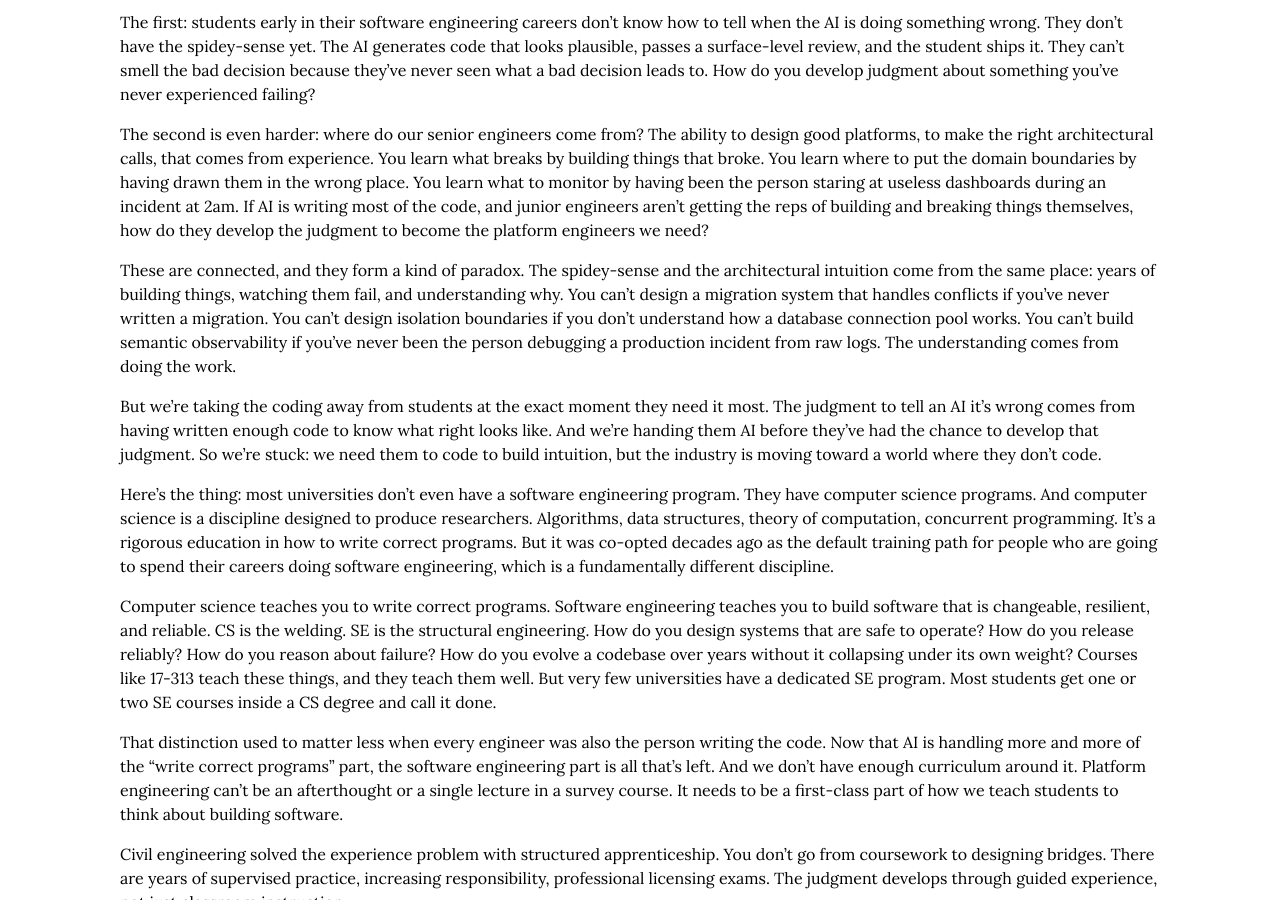
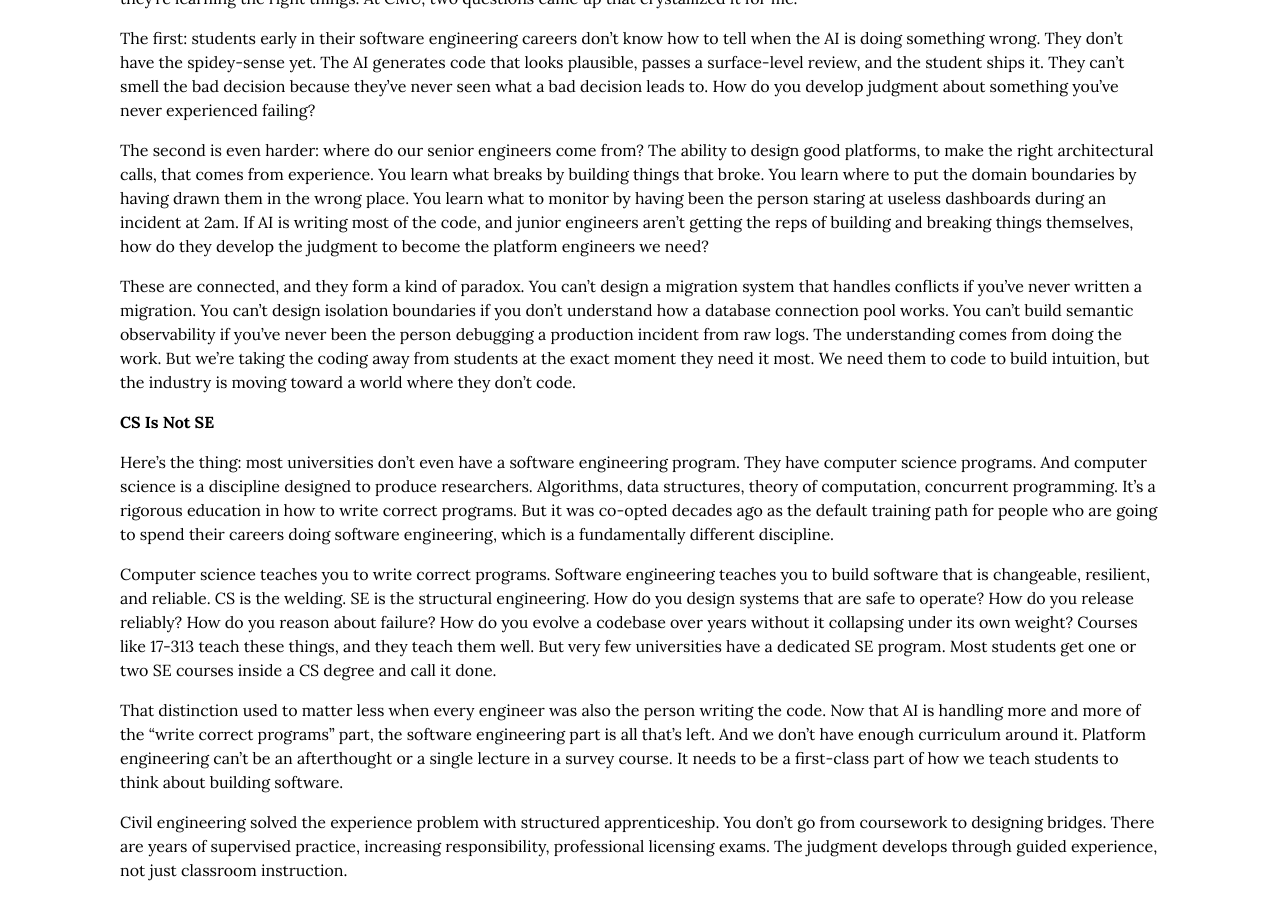
Before and after one commit to cmeiklejohn/cmeiklejohn.github.io, a Jekyll site: the page built from _posts/2026-04-01-software-engineering-is-becoming-civil-engineering.markdown, in a window 1280 px wide and 900 px high, scrolled down 1946 px. Built offline with Jekyll 4.4.1, drawn with Linux system fonts in a browser that asks for light colours; some web fonts are replaced; some of the changed text lies outside the part shown.

Commit message:
Tighten: break opening, cut filler, merge paradox, split long section
- Break opening into two paragraphs for pacing
- Cut "The analogy goes deeper than I expected"
- Cut "That's the point" from material spec
- Merge repeated paradox into one tighter paragraph
- Split "The Hard Questions" into two sections, new "CS Is Not SE"

https://claude.ai/code/session_018mjBVoMgWwm8eLhnnMXsGy

```diff
--- a/_posts/2026-04-01-software-engineering-is-becoming-civil-engineering.markdown
+++ b/_posts/2026-04-01-software-engineering-is-becoming-civil-engineering.markdown
@@ -6,7 +6,9 @@ group: ai
 categories: ai engineering
 ---
 
-I gave a guest lecture on AI in [Michael Hilton's](https://www.cs.cmu.edu/~mhilton/) Foundations of Software Engineering course ([CMU 17-313](https://cmu-313.github.io)) today. One of my favorite things about lecturing is the conversations that happen afterward, the ones that go in directions nobody planned. This one hasn't left my head: software engineering is going through the same transition that building went through in the 18th century, when structural design separated from craft construction and became its own discipline. What we now call civil engineering.
+I gave a guest lecture on AI in [Michael Hilton's](https://www.cs.cmu.edu/~mhilton/) Foundations of Software Engineering course ([CMU 17-313](https://cmu-313.github.io)) today. One of my favorite things about lecturing is the conversations that happen afterward, the ones that go in directions nobody planned.
+
+This one hasn't left my head: software engineering is going through the same transition that building went through in the 18th century, when structural design separated from craft construction and became its own discipline. What we now call civil engineering.
 
 The welders who join steel beams on a bridge are skilled tradespeople. They're not involved in the structural design. They don't decide where the load-bearing members go. They don't reason about wind shear or seismic tolerance. But the bridge is *designed* so that a welder doing their job correctly can't bring the whole thing down. The structural engineer's job isn't to weld. It's to create a system where welding happens safely within well-defined constraints.
 
@@ -24,7 +26,7 @@ The profession is splitting. The mistake would be pretending it isn't happening.
 
 ## What the Platform Has to Guarantee
 
-Here's where civil engineering has something important to teach us. The analogy goes deeper than I expected.
+Here's where civil engineering has something important to teach us.
 
 A civil engineer doesn't just design a bridge. They decide *where* the bridge goes based on geology, water flow, soil load. They specify the materials. They calculate the forces. They design the inspection regime. They assess the environmental impact. They ensure compliance with building codes. Then, and only then, does construction begin.
 
@@ -32,7 +34,7 @@ Every one of these has a software analog, and together they paint a picture of w
 
 - **Site selection and domain isolation.** A civil engineer picks the bridge site based on geology and terrain. In software, this is API design, domain boundaries, isolation between services. Get this wrong and every change becomes a potential cascading failure.
 
-- **Material specification.** The engineer specifies what grade of steel, what concrete mix. In software, this is choosing the languages, databases, queues, and frameworks. These choices constrain what's possible. That's the point.
+- **Material specification.** The engineer specifies what grade of steel, what concrete mix. In software, this is choosing the languages, databases, queues, and frameworks. These choices constrain what's possible.
 
 - **Load analysis.** Civil engineers design for 2-4x the expected load. Software needs the same discipline. Capacity planning, rate limiting, designing for 10x your expected traffic. When a PM ships a feature that goes viral, the platform can't buckle.
 
@@ -60,9 +62,9 @@ The first: students early in their software engineering careers don't know how t
 
 The second is even harder: where do our senior engineers come from? The ability to design good platforms, to make the right architectural calls, that comes from experience. You learn what breaks by building things that broke. You learn where to put the domain boundaries by having drawn them in the wrong place. You learn what to monitor by having been the person staring at useless dashboards during an incident at 2am. If AI is writing most of the code, and junior engineers aren't getting the reps of building and breaking things themselves, how do they develop the judgment to become the platform engineers we need?
 
-These are connected, and they form a kind of paradox. The spidey-sense and the architectural intuition come from the same place: years of building things, watching them fail, and understanding why. You can't design a migration system that handles conflicts if you've never written a migration. You can't design isolation boundaries if you don't understand how a database connection pool works. You can't build semantic observability if you've never been the person debugging a production incident from raw logs. The understanding comes from doing the work.
+These are connected, and they form a kind of paradox. You can't design a migration system that handles conflicts if you've never written a migration. You can't design isolation boundaries if you don't understand how a database connection pool works. You can't build semantic observability if you've never been the person debugging a production incident from raw logs. The understanding comes from doing the work. But we're taking the coding away from students at the exact moment they need it most. We need them to code to build intuition, but the industry is moving toward a world where they don't code.
 
-But we're taking the coding away from students at the exact moment they need it most. The judgment to tell an AI it's wrong comes from having written enough code to know what right looks like. And we're handing them AI before they've had the chance to develop that judgment. So we're stuck: we need them to code to build intuition, but the industry is moving toward a world where they don't code.
+## CS Is Not SE
 
 Here's the thing: most universities don't even have a software engineering program. They have computer science programs. And computer science is a discipline designed to produce researchers. Algorithms, data structures, theory of computation, concurrent programming. It's a rigorous education in how to write correct programs. But it was co-opted decades ago as the default training path for people who are going to spend their careers doing software engineering, which is a fundamentally different discipline.
 
```
